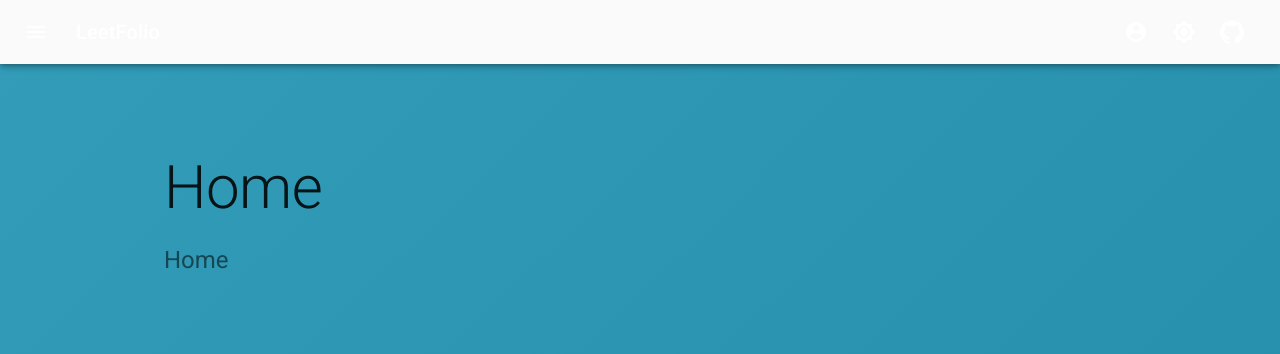
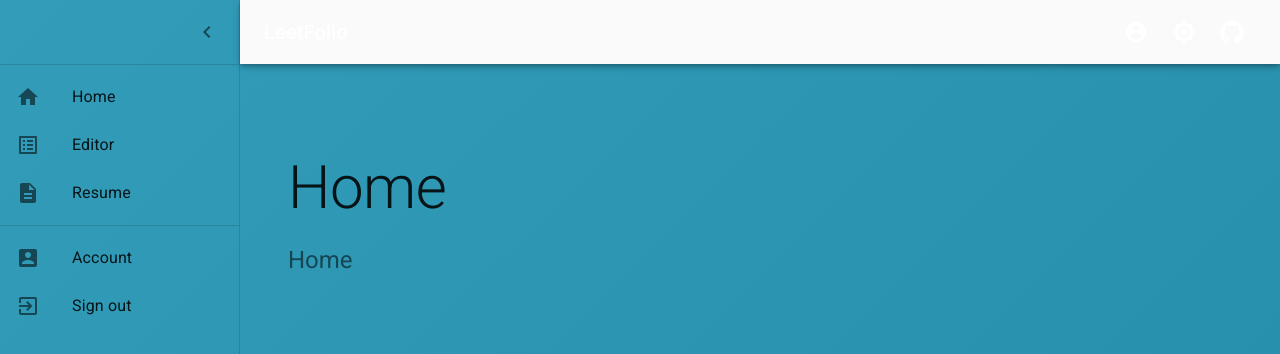
Before and after one commit to JoHoop/leetfolio, a React (Create React App) app: page / in a window 1280 px wide. Shown: the top 354 px of the page. Built offline with nearby package versions, Linux system fonts and the light colour scheme.

Commit message:
Open drawer on desktop by default

```diff
--- a/src/components/Header.js
+++ b/src/components/Header.js
@@ -23,6 +23,7 @@ import {
   ListItemText,
   makeStyles,
   useTheme,
+  useMediaQuery,
 } from '@material-ui/core';
 import MenuIcon from '@material-ui/icons/Menu';
 import ChevronLeftIcon from '@material-ui/icons/ChevronLeft';
@@ -150,7 +151,15 @@ export const ScrollTop = (props) => {
 export const Header = ({ children }) => {
   const classes = useStyles();
   const theme = useTheme();
-  const [open, setOpen] = React.useState(false);
+
+  const isDesktop = useMediaQuery((theme) => theme.breakpoints.up('lg'), {
+    defaultMatches: true,
+    noSsr: true,
+  });
+
+  console.log(isDesktop);
+
+  const [open, setOpen] = React.useState(isDesktop);
 
   const handleDrawerOpen = () => {
     setOpen(true);
```
